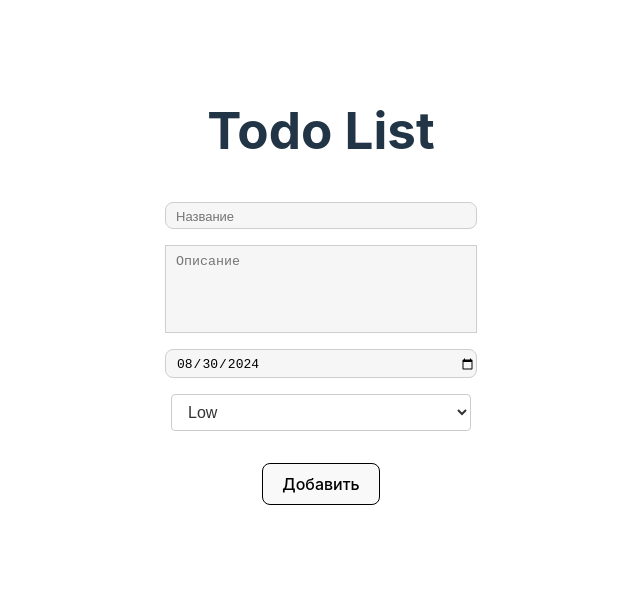
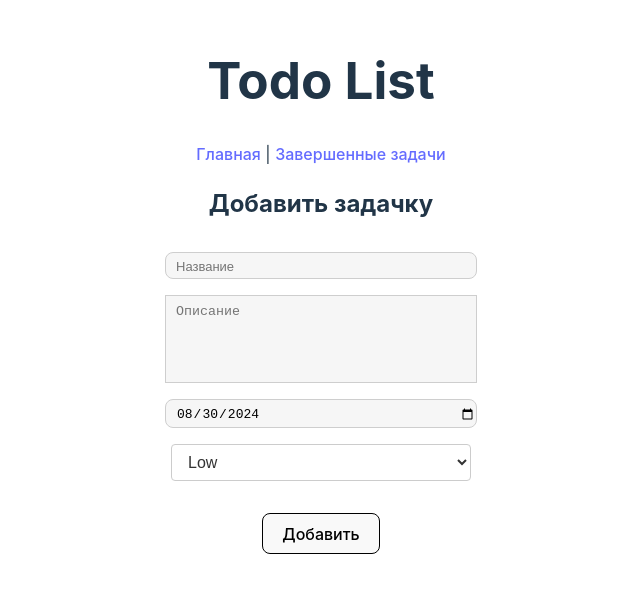
Before and after one commit to yato90/todo-list, a Vue app: page / in a window 1280 px wide. Shown: the part 101-694 px from the top of the page, without its empty margins (319-959 px from the left). Built offline with nearby package versions, Linux system fonts and the light colour scheme.

Commit message:
add routing

```diff
--- a/package.json
+++ b/package.json
@@ -11,7 +11,8 @@
   "dependencies": {
     "pinia": "^2.2.2",
     "pinia-plugin-persistedstate": "^3.2.3",
-    "vue": "^3.4.31"
+    "vue": "^3.4.31",
+    "vue-router": "^4.4.3"
   },
   "devDependencies": {
     "@vitejs/plugin-vue": "^5.0.5",
--- a/src/App.vue
+++ b/src/App.vue
@@ -1,9 +1,13 @@
 <script setup lang="ts">
-import TodoList from './components/TodoList.vue';
 </script>
 
 <template>
-  <TodoList/>
+  <h1>Todo List</h1>
+  <nav>
+    <router-link to="/">Главная</router-link> |
+    <router-link to="/completed">Завершенные задачи</router-link>
+  </nav>
+  <router-view/>
 </template>
 
 <style scoped>
--- a/src/components/TodoList.vue
+++ b/src/components/TodoList.vue
@@ -81,7 +81,6 @@ const toggleTodoCompletion = (id: number) => {
 
 <template>
     <div>
-        <h1>Todo List</h1>
         <form @submit.prevent="onSubmit">
             <div class="form_item">
                 <input type="text" v-model="formState.title" placeholder="Название" />
--- a/src/main.ts
+++ b/src/main.ts
@@ -1,6 +1,7 @@
 import { createApp } from 'vue';
 import './style.css';
 import App from './App.vue';
+import router from './router/index.ts';
 import { createPinia } from 'pinia';
 import piniaPluginPersistedstate from 'pinia-plugin-persistedstate';
 
@@ -9,4 +10,5 @@ const pinia = createPinia();
 pinia.use(piniaPluginPersistedstate);
 
 app.use(pinia);
+app.use(router);
 app.mount('#app');
--- /dev/null
+++ b/src/pages/CompletedPage.vue
@@ -0,0 +1,10 @@
+<script setup lang="ts">
+</script>
+
+<template>
+    <h2>Завершенные задачи</h2>
+</template>
+
+<style scoped>
+
+</style>
--- /dev/null
+++ b/src/pages/HomePage.vue
@@ -0,0 +1,12 @@
+<script setup lang="ts">
+import TodoList from '../components/TodoList.vue';
+</script>
+
+<template>
+    <h2>Добавить задачку</h2>
+    <TodoList />
+</template>
+
+<style scoped>
+
+</style>
--- /dev/null
+++ b/src/router/index.ts
@@ -0,0 +1,21 @@
+import { createRouter, createWebHistory, RouteRecordRaw } from 'vue-router';
+
+const routes: Array<RouteRecordRaw> = [
+  {
+    path: '/',
+    name: 'Home',
+    component: () => import('../pages/HomePage.vue'),
+  },
+  {
+    path: '/completed',
+    name: 'Completed',
+    component: () => import('../pages/CompletedPage.vue'),
+  },
+];
+
+const router = createRouter({
+  history: createWebHistory(),
+  routes,
+});
+
+export default router;
```
Also changed, not shown: 1 other file (tests, documents, lock files or other folders).
